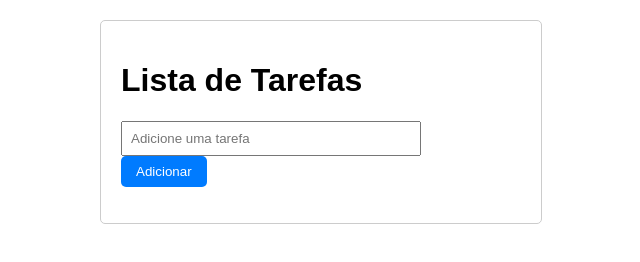
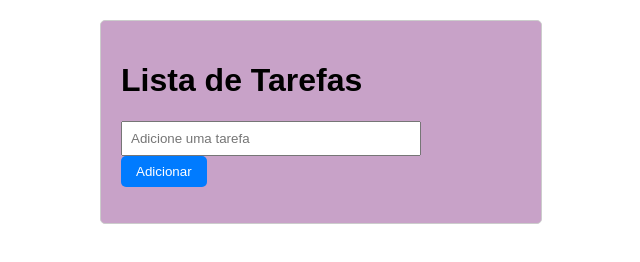
Before and after one commit to JeffersonEGS/lista-de-tarefas, a plain HTML site: page index.html in a window 1280 px wide. Shown: the whole page, without its empty margins (319-959 px from the left). Drawn offline with Linux system fonts and the light colour scheme.

Commit message:
Update style.css

```diff
--- a/style.css
+++ b/style.css
@@ -3,6 +3,7 @@ body {
 }
 
 .container {
+    background-color: #C8A2C8;
     max-width: 400px;
     margin: 20px auto;
     padding: 20px;
```
